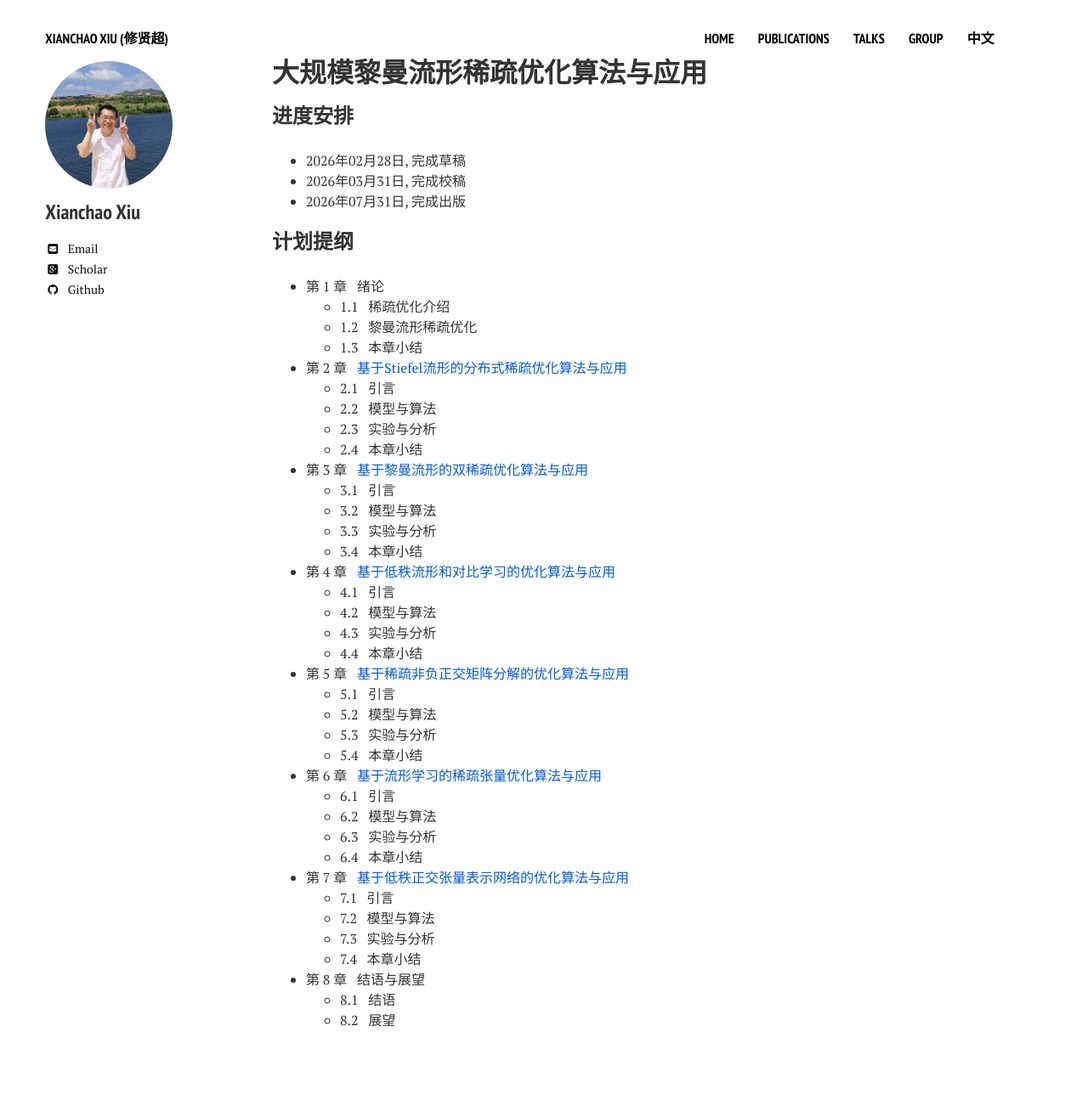
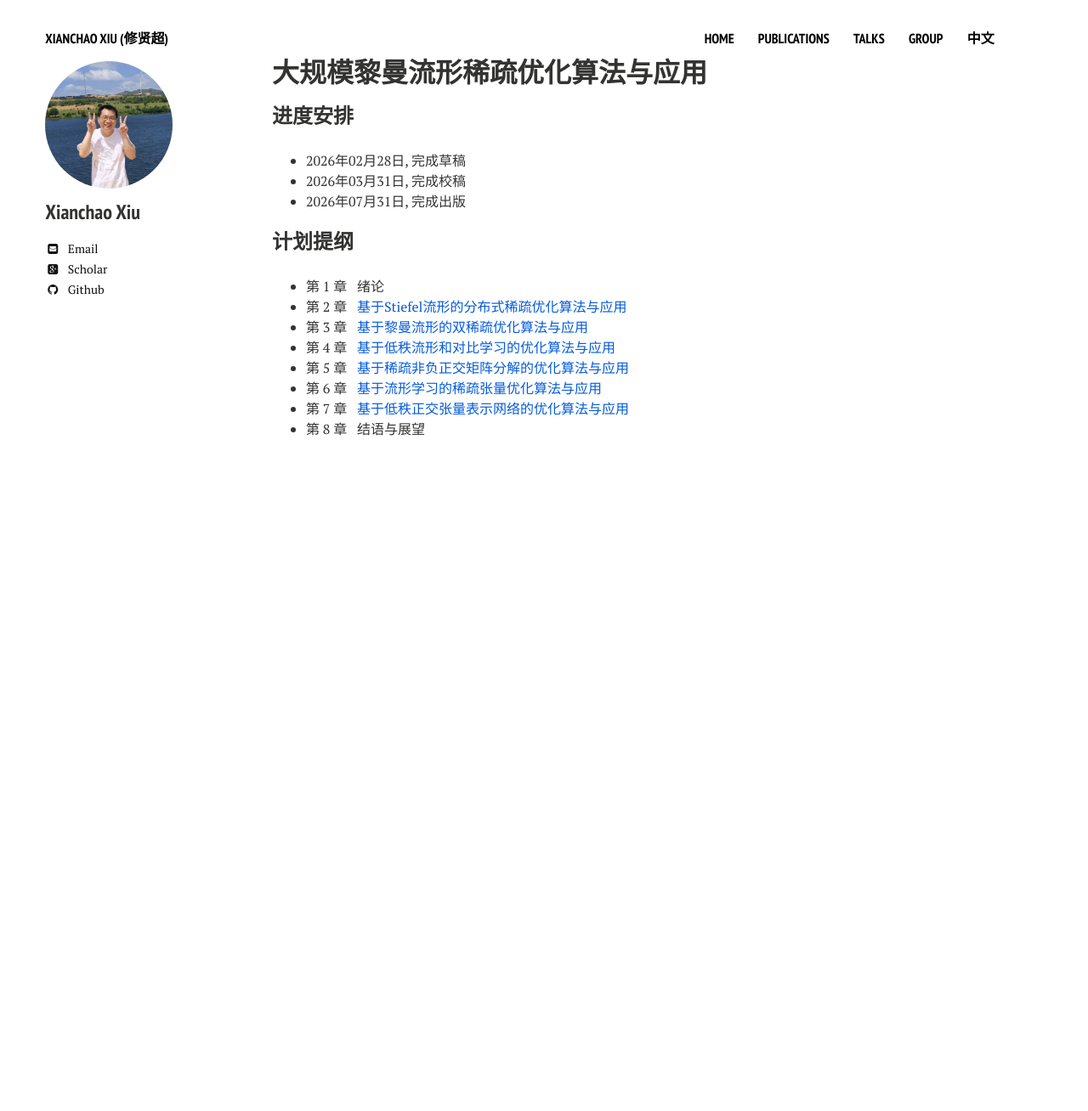
Before and after one commit to xianchaoxiu/xianchaoxiu.github.io, a Jekyll site: the page built from chinese/book/OPT/index.md, in a window 1280 px wide. Shown: the whole page at 85% size. Built offline with Jekyll 4.4.1, drawn with Linux system fonts in a browser that asks for light colours; nearby versions of some CDN libraries; after the commit the page ends 900 px from its top, so only the background shows below that.

Commit message:
Update index.md

```diff
--- a/chinese/book/OPT/index.md
+++ b/chinese/book/OPT/index.md
@@ -13,39 +13,10 @@ share: false
 
 ### 计划提纲
 * 第 1 章 &nbsp;  绪论<br>
-  - 1.1  &nbsp;  稀疏优化介绍
-  - 1.2  &nbsp;  黎曼流形稀疏优化
-  - 1.3  &nbsp;   本章小结
 * 第 2 章 &nbsp;  <a href="https://doi.org/10.1016/j.neucom.2024.128267" class="textlink" target="_blank"> 基于Stiefel流形的分布式稀疏优化算法与应用 </a> <br>
-  - 2.1  &nbsp;  引言
-  - 2.2  &nbsp;  模型与算法
-  - 2.3  &nbsp;  实验与分析
-  - 2.4  &nbsp;  本章小结
 * 第 3 章 &nbsp;  <a href="https://doi.org/10.1109/TIP.2025.3620667" class="textlink" target="_blank"> 基于黎曼流形的双稀疏优化算法与应用 </a> <br>
-  - 3.1  &nbsp;  引言
-  - 3.2  &nbsp;  模型与算法
-  - 3.3  &nbsp;  实验与分析
-  - 3.4  &nbsp;  本章小结
 * 第 4 章 &nbsp;  <a href="https://kns.cnki.net/kcms2/article/abstract?v=e_WjztTC4N0Z832a-bbzgdfGaZqegXeziR4mPpFe0A1ROQtRv8ba_BSLdRJqYhdrWzhvxs5NJ2O3SOWWMfU0FulX9LypoPkOg34ECqIZ1YDAiTz9p7_NUzLuG3aP698ALezyek3yh7yCM9L1er33sRDx01vji4IFd-a5be0Mbbc=&uniplatform=NZKPT" class="textlink" target="_blank"> 基于低秩流形和对比学习的优化算法与应用 </a> <br>
-  - 4.1  &nbsp;  引言
-  - 4.2  &nbsp;  模型与算法
-  - 4.3  &nbsp;  实验与分析
-  - 4.4  &nbsp;  本章小结
 * 第 5 章 &nbsp;  <a href="https://doi.org/10.1109/TIM.2023.3241990" class="textlink" target="_blank"> 基于稀疏非负正交矩阵分解的优化算法与应用 </a> <br>
-  - 5.1  &nbsp;  引言
-  - 5.2  &nbsp;  模型与算法
-  - 5.3  &nbsp;  实验与分析
-  - 5.4  &nbsp;  本章小结
 * 第 6 章 &nbsp;  <a href="https://doi.org/10.1109/TCSVT.2025.3642736" class="textlink" target="_blank"> 基于流形学习的稀疏张量优化算法与应用 </a> <br>
-  - 6.1  &nbsp;  引言
-  - 6.2  &nbsp;  模型与算法
-  - 6.3  &nbsp;  实验与分析
-  - 6.4  &nbsp;  本章小结
 * 第 7 章 &nbsp;  <a href="https://doi.org/10.1016/j.patcog.2025.112496" class="textlink" target="_blank"> 基于低秩正交张量表示网络的优化算法与应用</a> <br>
-  - 7.1  &nbsp;  引言
-  - 7.2  &nbsp;  模型与算法
-  - 7.3  &nbsp;  实验与分析
-  - 7.4  &nbsp;  本章小结
-* 第 8 章 &nbsp;  结语与展望<br>
-  - 8.1  &nbsp;  结语
-  - 8.2  &nbsp;  展望
+* 第 8 章 &nbsp;  结语与展望
```
